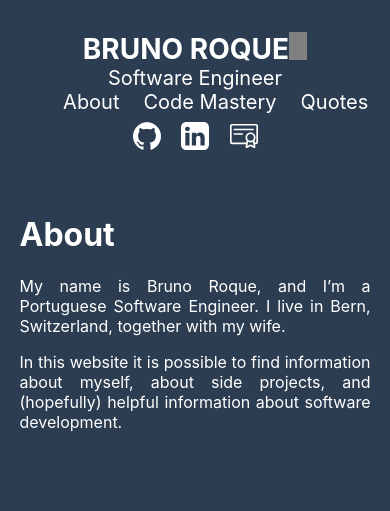
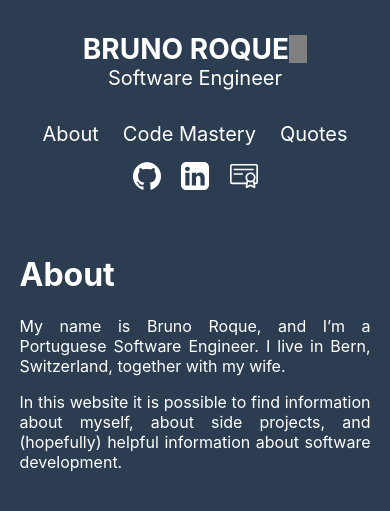
Before and after one commit to brunoroque06/brunoroque06.github.io, a Jekyll site: the page built from index.md, in a window 390 px wide. Shown: the top 511 px of the page. Built offline with Jekyll 4.4.1, drawn with Linux system fonts in a browser that asks for light colours.

Commit message:
Fix pages links

```diff
--- a/_includes/style.scss
+++ b/_includes/style.scss
@@ -39,8 +39,7 @@
         color: $hover-color;
         background: $hover-color;
         display: inline-block;
-        line-height: 0.8em;
-        padding-top: 0.2em;
+        line-height: 1.0em;
       }
     }
     .subtitle {
@@ -109,7 +108,7 @@
 @media only screen and (max-width: 750px) {
   body header {
     flex-direction: column;
-    .items {
+    .pages {
       margin: 2em 0 0.5em;
     }
   }
```
